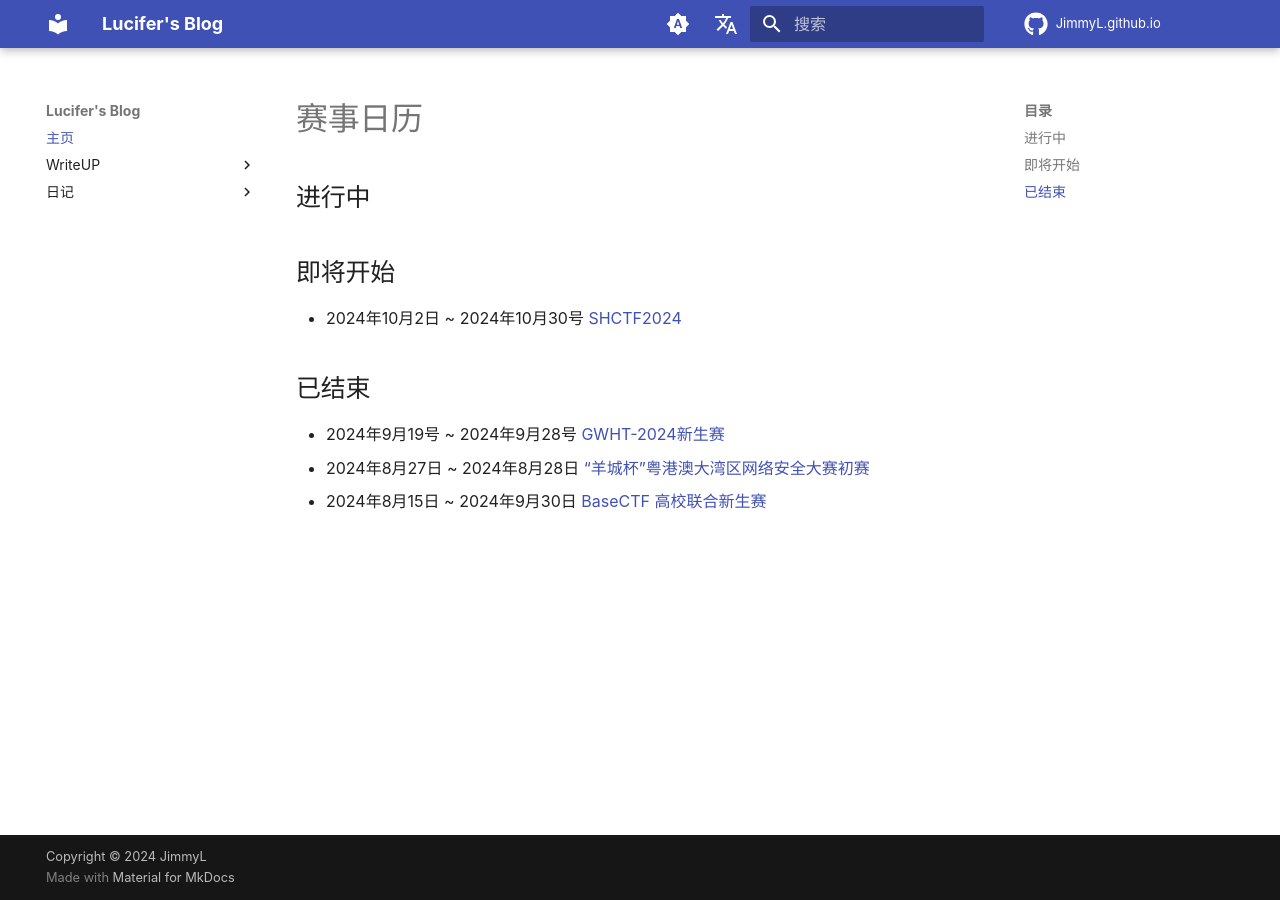
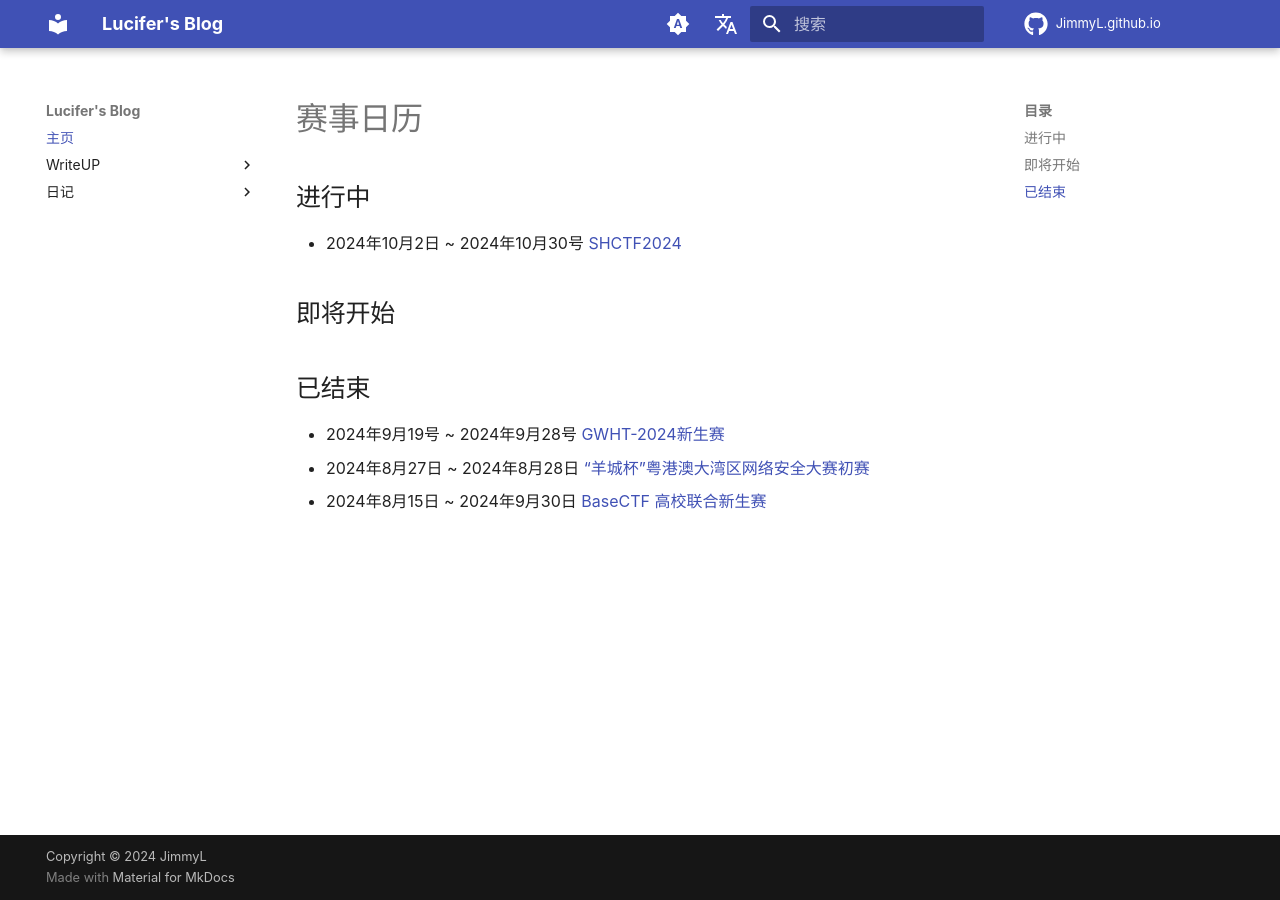
Before and after one commit to Lucifer-Jimmy/JimmyL.github.io, an MkDocs documentation site: the page built from docs/index.md, in a window 1280 px wide. Built offline with MkDocs 1.6.1 and Material for MkDocs 9.7.7, drawn with Linux system fonts in a browser that asks for light colours; comment, search, counter and statistics services are not loaded.

Commit message:
update_10_7

```diff
--- a/docs/index.md
+++ b/docs/index.md
@@ -1,10 +1,9 @@
 # 赛事日历
 
 ## 进行中
-
+- 2024年10月2日 ~ 2024年10月30号 [SHCTF2024](https://shc.tf/games/1)
 
 ## 即将开始
-- 2024年10月2日 ~ 2024年10月30号 [SHCTF2024](https://shc.tf/games/1)
 
 ## 已结束
 - 2024年9月19号 ~ 2024年9月28号 [GWHT-2024新生赛](http://172.16.229.146:20000/games/10)
```
